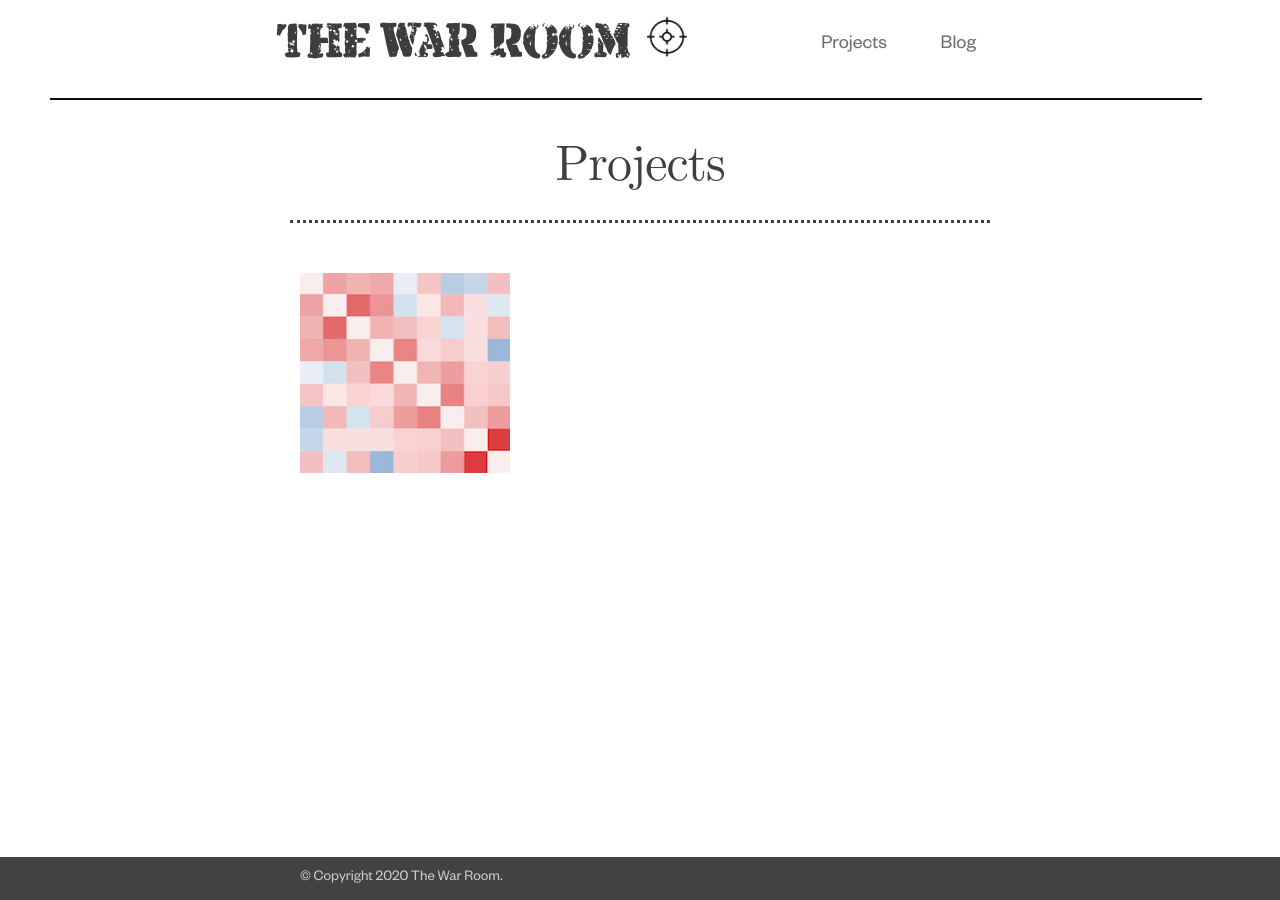
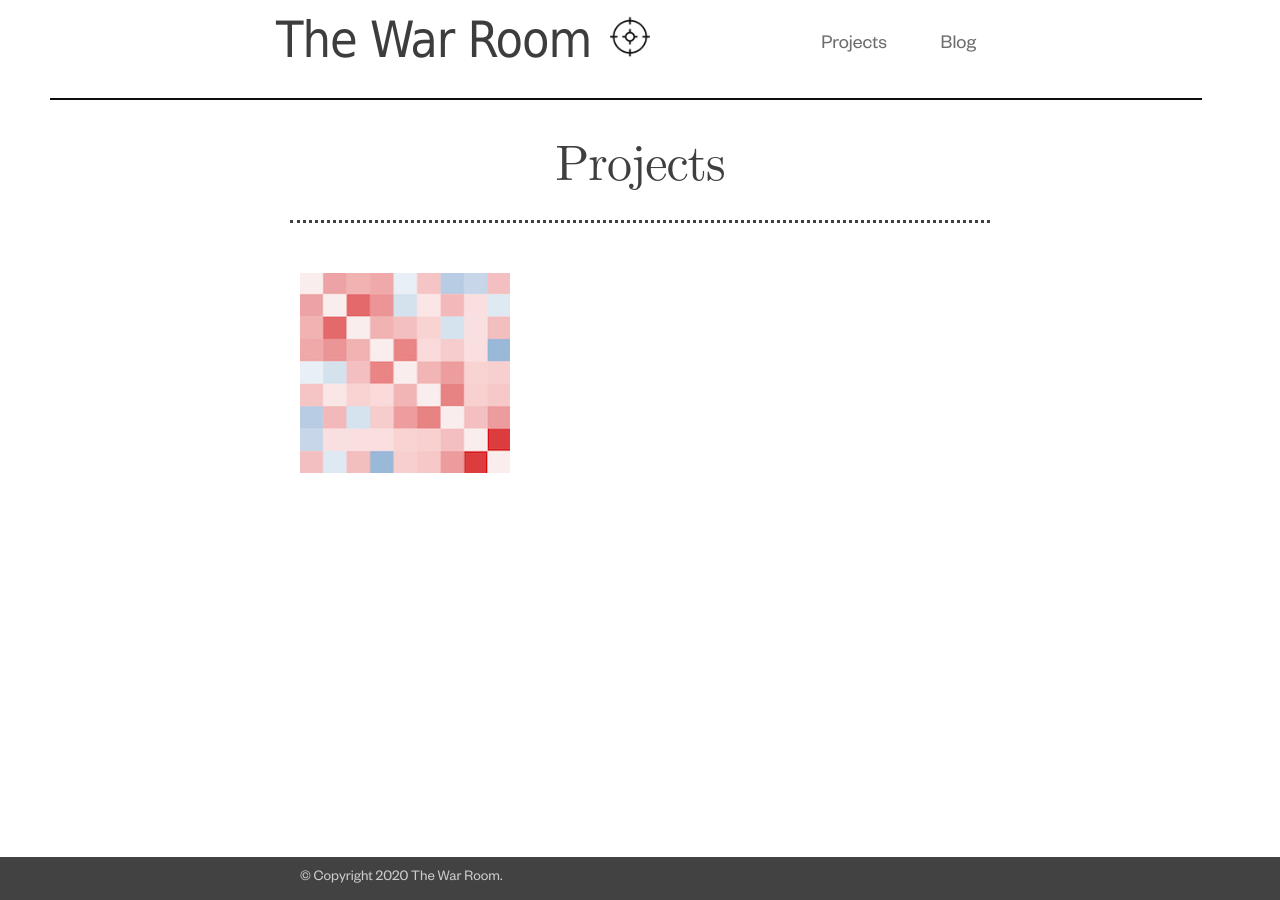
Before and after one commit to WarRoomCommand/warroomcommand.github.io, a Jekyll site: the page built from _pages/projects.md, in a window 1280 px wide. Built offline with Jekyll 4.4.1, drawn with Linux system fonts in a browser that asks for light colours; nearby versions of some CDN libraries.

Commit message:
trying more font changes

```diff
--- a/_includes/header.html
+++ b/_includes/header.html
@@ -5,7 +5,7 @@
     {% if page.layout != "projects" %}
     <span class="site-title">
 		{% assign name = site.name | split: '' %}
-		 <p style = "font-family:armalite-rifle;font-size:50px;">
+		 <p style = "font-family: Tahoma, Geneva, sans-serif;font-size:50px;">
 		 {{ name}} <img src="/live_assets/img/sniper_icon.png" width="40"
 		 style="padding-left: 5px; padding-top:3px;">
 		 </p>
```
Also changed, not shown: 1 other file.
